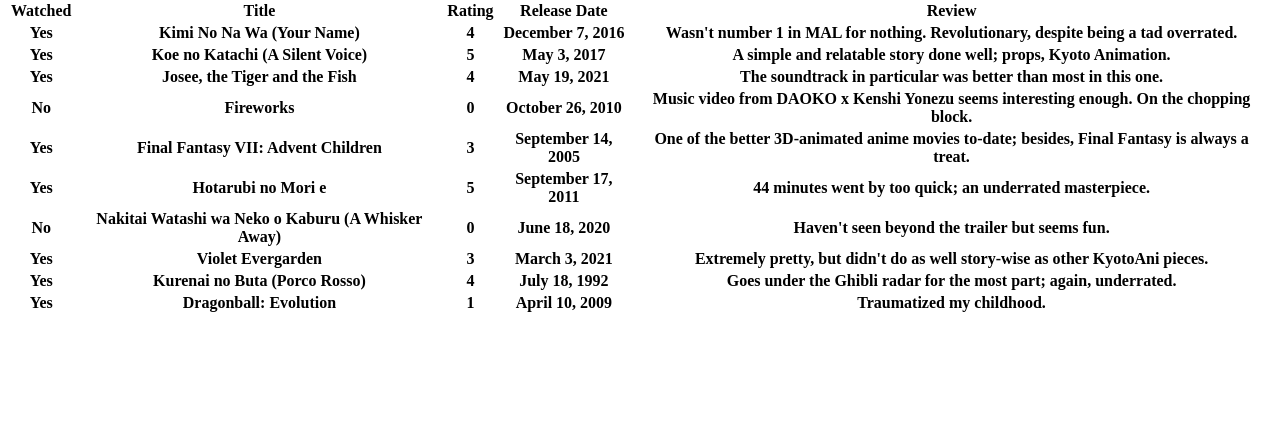
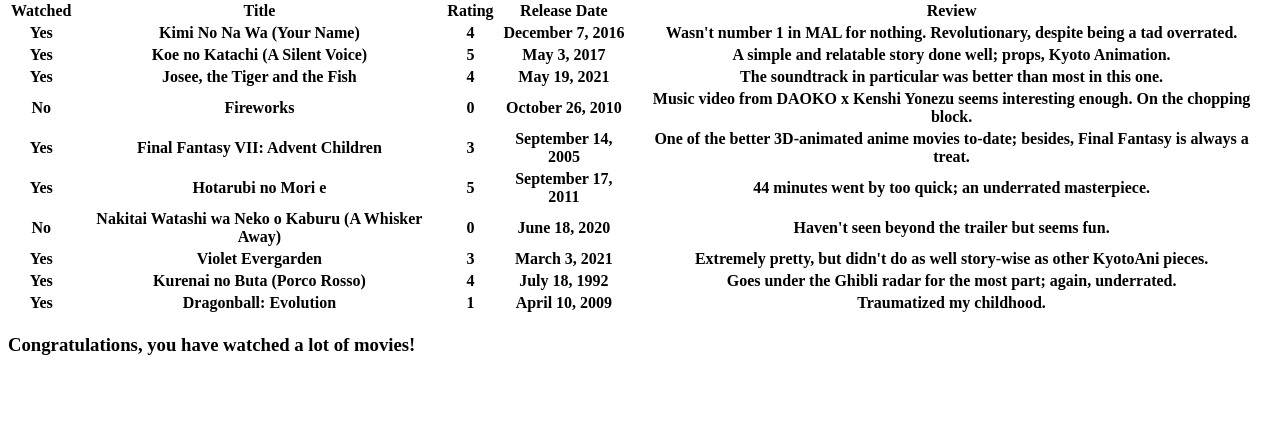
Before and after one commit to kalooshfv/pbd22-assignment2, a Django app: page /mywatchlist/ in a window 1280 px wide. Shown: the part 253-681 px from the top of the page. Run offline with Django 4.2, Linux system fonts and the light colour scheme; data comes from the database, SQL or seed files in the repository; lists and menus that the app fills with data are empty.

Commit message:
Redo bonus

```diff
--- a/mywatchlist/templates/mywatchlist.html
+++ b/mywatchlist/templates/mywatchlist.html
@@ -55,4 +55,6 @@
     {% endfor %}
   </table>
 
+  <h3>{{report}}</h3>
+
  {% endblock content %}
--- a/mywatchlist/views.py
+++ b/mywatchlist/views.py
@@ -6,10 +6,22 @@ from django.core import serializers
 # Create your views here.
 def show_watchlist(request):
     data_watchlist_item = WatchlistItem.objects.all()
+    watched = 0
+    not_watched = 0
+    for movie in data_watchlist_item:
+        if movie.item_watched == "Yes":
+            watched += 1
+        elif movie.item_watched == "No":
+            not_watched += 1
+    if watched >= not_watched:
+        report = "Congratulations, you have watched a lot of movies!"
+    else:
+        report = "Woah, you need to watch more movies!"
     context = {
         'list_item': data_watchlist_item,
         'name': 'Kaloosh Falito Verrell',
-        'npm': '2106720916'
+        'npm': '2106720916',
+        'report': report
     }
     return render(request, "mywatchlist.html", context)
 
```
